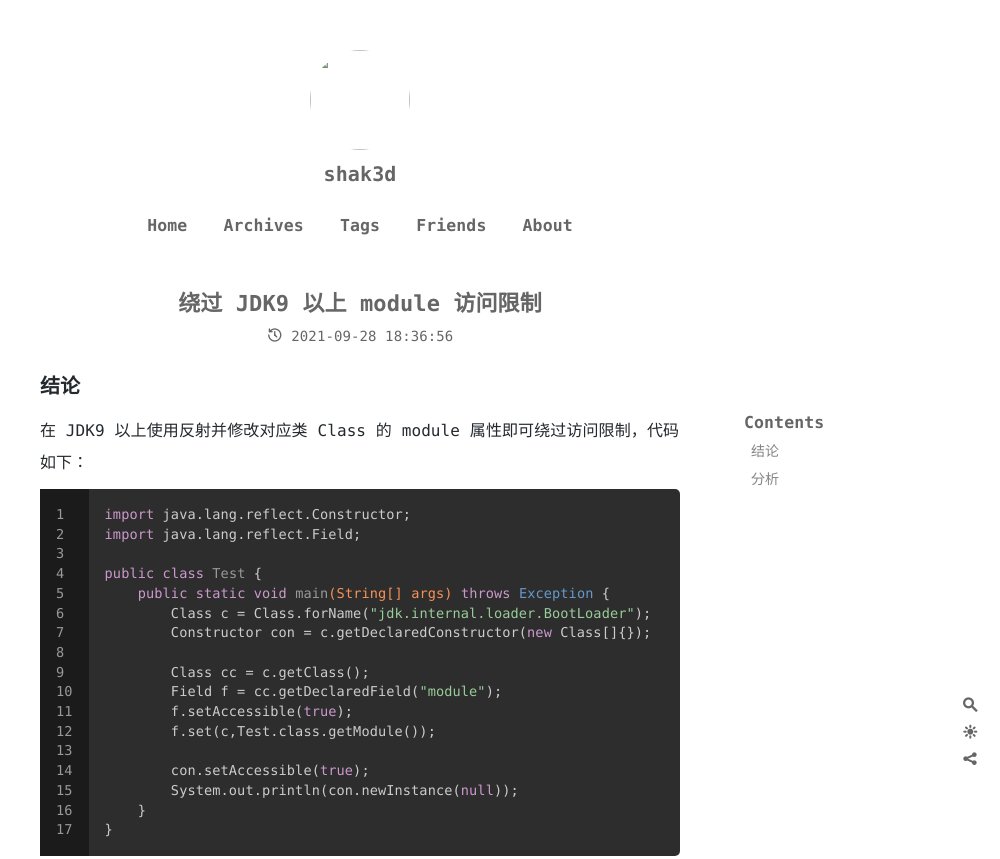
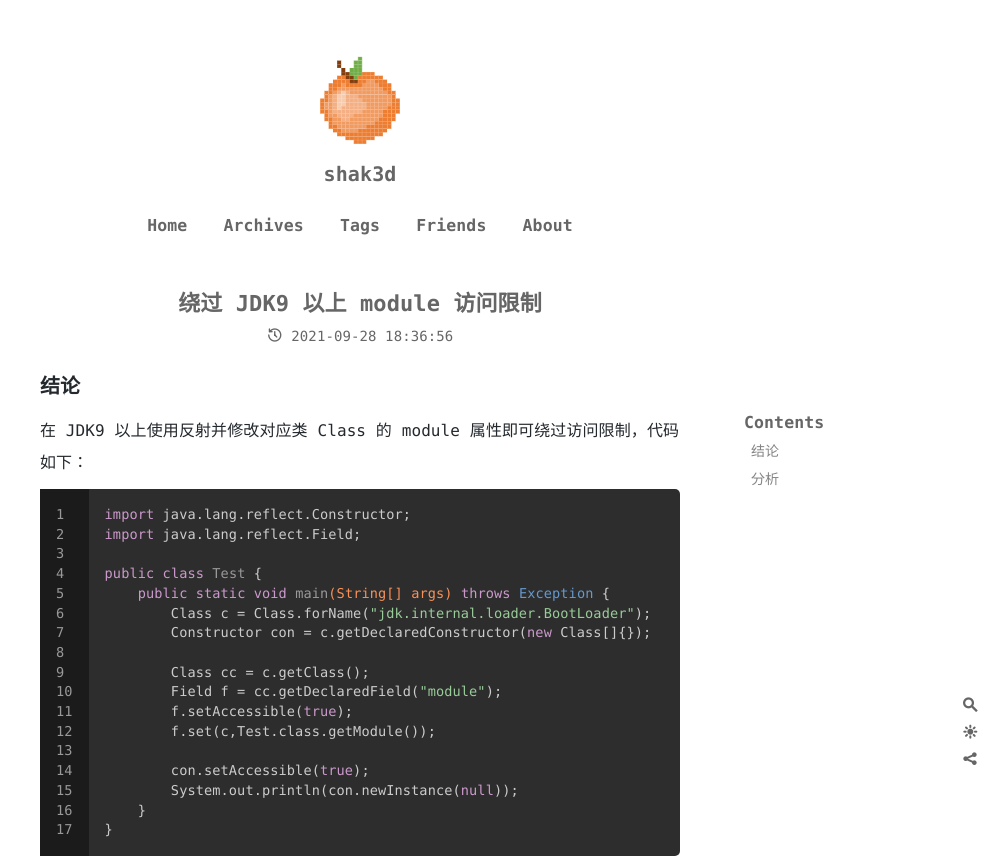
Before and after one commit to shak3d/shak3d.github.io, a plain HTML site: page 2021/09/28/绕过-JDK9-以上-module-访问限制/index.html in a window 1280 px wide. Shown: the top 859 px of the page, without its empty margins (280-1280 px from the left). Drawn offline with nearby package versions, Linux system fonts and the light colour scheme; no server answers.

Commit message:
Site updated: 2021-09-28 21:25:51

```diff
--- a/2021/09/28/绕过-JDK9-以上-module-访问限制/index.html
+++ b/2021/09/28/绕过-JDK9-以上-module-访问限制/index.html
@@ -19,6 +19,9 @@
      首页
   </title>
 
+
+    <link rel="apple-touch-icon" href="/images/favicon.png">
+    <link rel="icon" href="/images/favicon.png">
 
 
   <!-- Raleway-Font -->
@@ -64,7 +67,7 @@
     <a href="/">
       <!-- 头像取消懒加载，添加no-lazy -->
 
-        <img src="" alt="">
+        <img src="/images/avatar.png" alt="">
 
     </a>
     <div class="nickname"><a href="/">shak3d</a></div>
```
Also changed, not shown: archives/2021/09/index.html (+4 -1 lines), archives/2021/index.html (+4 -1 lines), archives/index.html (+4 -1 lines), index.html (+4 -1 lines).
